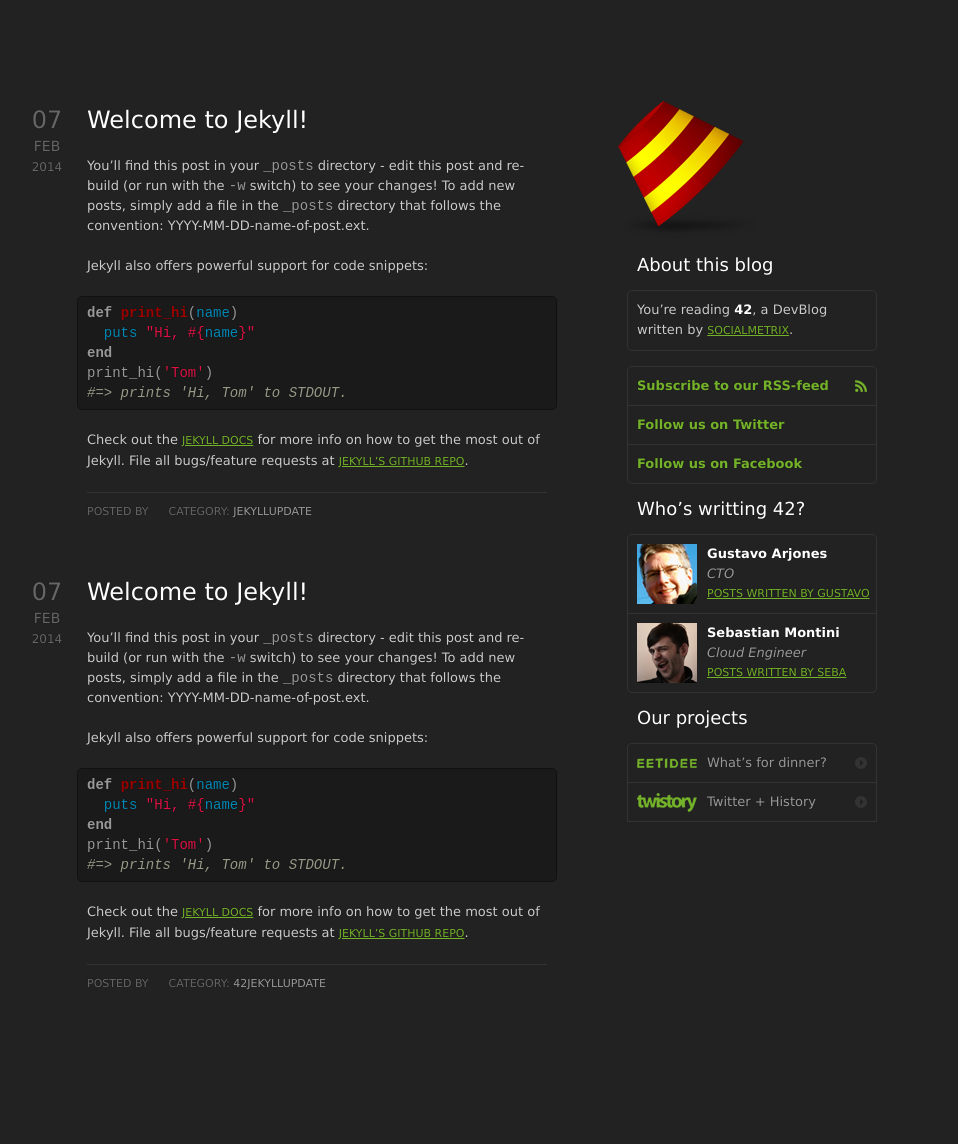
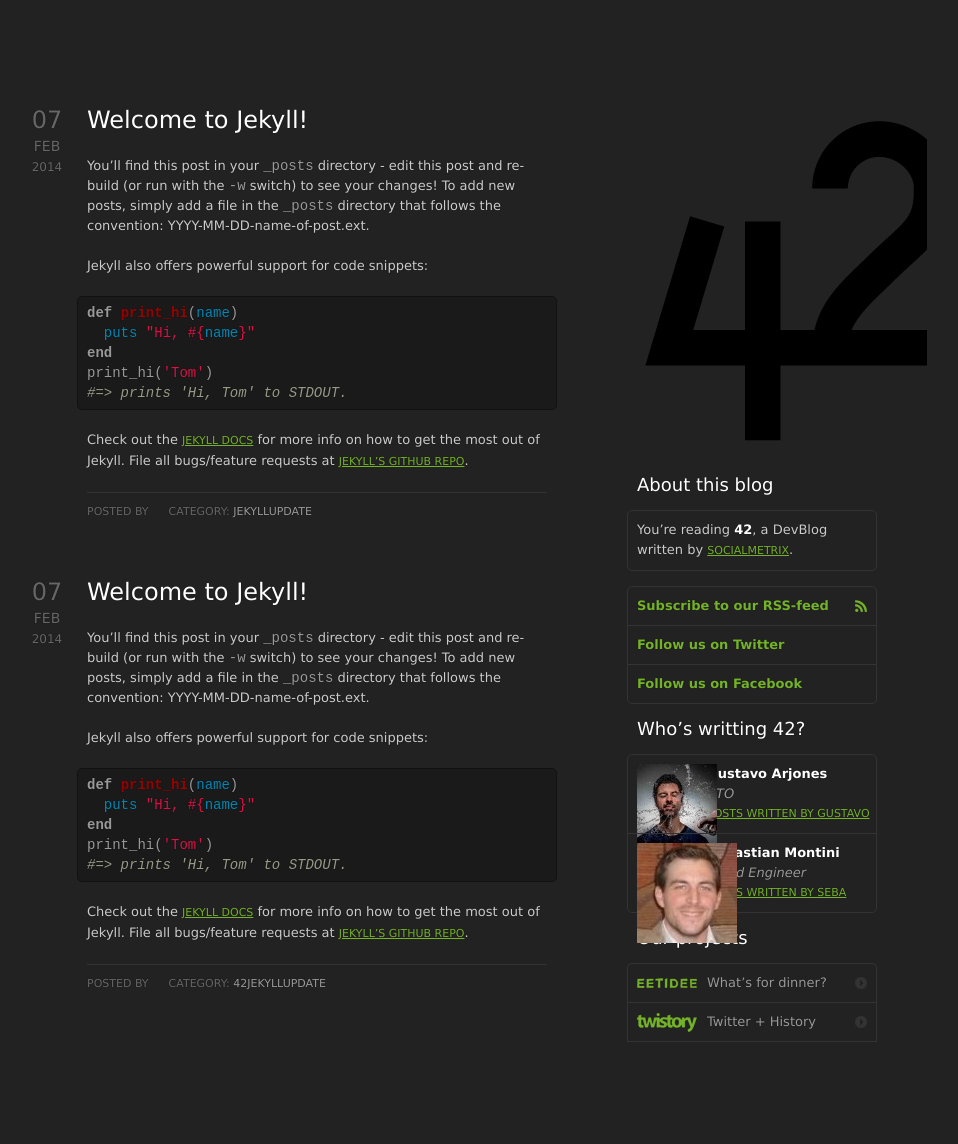
Before and after one commit to socialmetrix/socialmetrix.github.io, a Jekyll site: the page built from index.html, in a window 1280 px wide. Shown: the whole page, without its empty margins (163-1121 px from the left). Built offline with Jekyll 4.4.1, drawn with Linux system fonts in a browser that asks for light colours; Markdown is read by kramdown in place of the engine named in the settings; the list of posts is cut into pages by our own code.

Commit message:
added new images

```diff
--- a/_layouts/default.html
+++ b/_layouts/default.html
@@ -72,13 +72,13 @@
 							<strong>Gustavo Arjones</strong>
 							<em>CTO</em>
 							<a href="/author/gustavo">Posts written by Gustavo</a>
-							<img src="/img/tom.png" alt="Picture of Gustavo" />
+							<img src="/img/gus.jpg" alt="Picture of Gustavo" />
 						</li>
 						<li>
 							<strong>Sebastian Montini</strong>
 							<em>Cloud Engineer</em>
 							<a href="/author/seba">Posts written by Seba</a>
-							<img src="/img/koen.png" alt="Picture of Seba" />
+							<img src="/img/seba.jpg" alt="Picture of Seba" />
 						</li>
 					</ul>
 				</div>
```
Also changed, not shown: img/gus.jpg (added), img/logo.png, img/seba.jpg (added).
